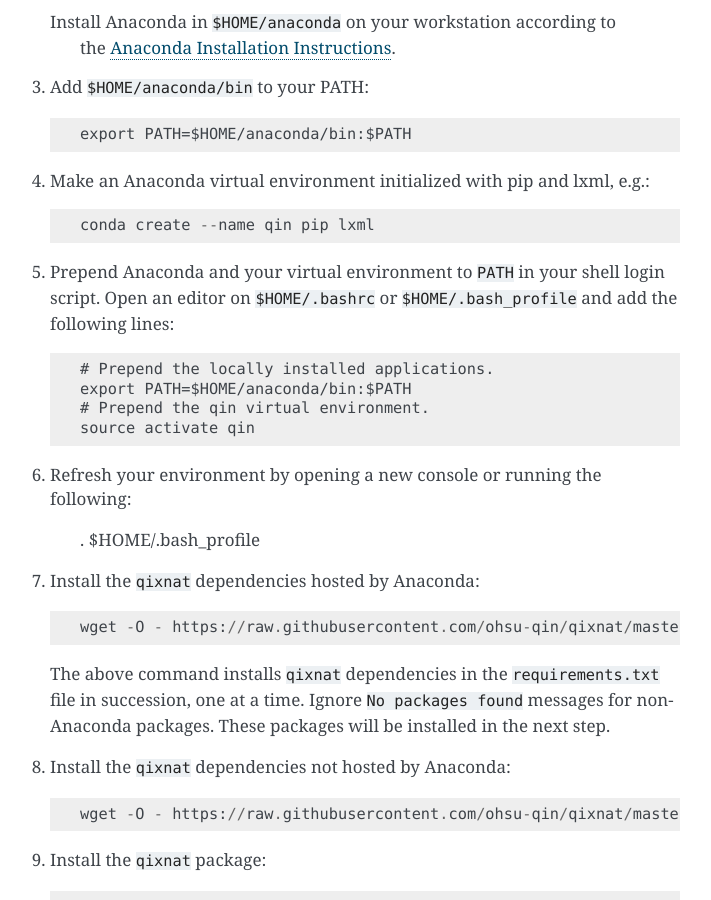
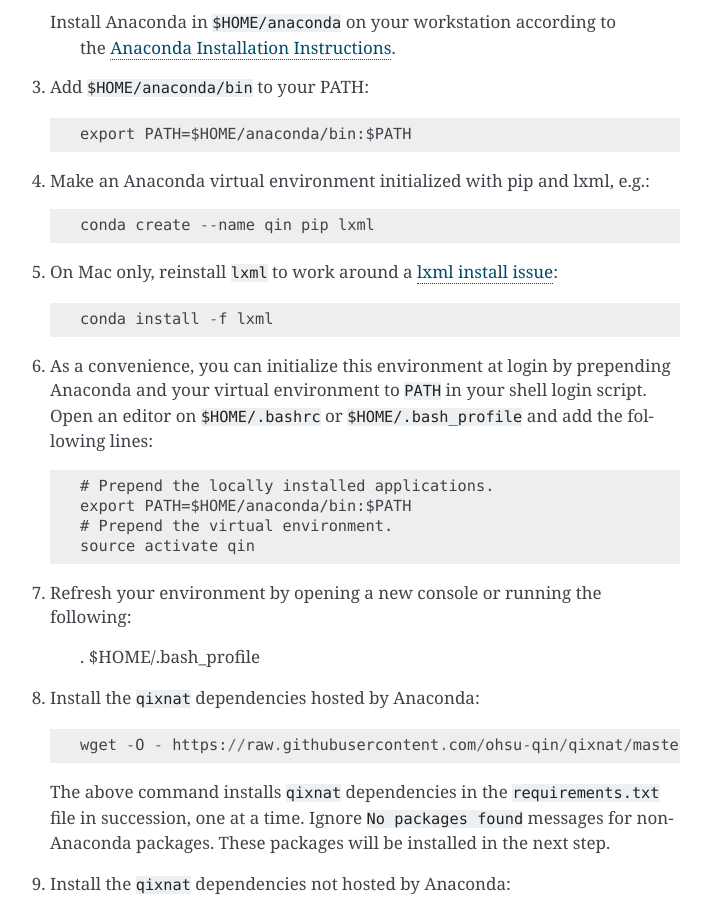
Before and after one commit to ohsu-qin/qixnat, a Sphinx documentation site: the page built from doc/index.rst, in a window 1280 px wide and 900 px high, scrolled down 829 px. Shown: the whole window, without its empty margins (400-1111 px from the left). Built offline with Sphinx 7.4.7, drawn with Linux system fonts in a browser that asks for light colours.

Commit message:
Add libxml bug work-around step.

```diff
--- a/doc/index.rst
+++ b/doc/index.rst
@@ -52,20 +52,25 @@
 
        conda create --name qin pip lxml
 
-5. Prepend Anaconda and your virtual environment to ``PATH`` in your shell
+5. On Mac only, reinstall ``lxml`` to work around a `lxml install issue`_::
+
+       conda install -f lxml
+
+6. As a convenience, you can initialize this environment at login by prepending
+   Anaconda and your virtual environment to ``PATH`` in your shell
    login script. Open an editor on ``$HOME/.bashrc`` or ``$HOME/.bash_profile``
    and add the following lines::
 
       # Prepend the locally installed applications.
       export PATH=$HOME/anaconda/bin:$PATH
-      # Prepend the qin virtual environment.
+      # Prepend the virtual environment.
       source activate qin
 
-6. Refresh your environment by opening a new console or running the following:
+7. Refresh your environment by opening a new console or running the following:
 
       . $HOME/.bash_profile
 
-7. Install the ``qixnat`` dependencies hosted by Anaconda::
+8. Install the ``qixnat`` dependencies hosted by Anaconda::
 
        wget -O - https://raw.githubusercontent.com/ohsu-qin/qixnat/master/requirements.txt | xargs -n 1 conda install -y
 
@@ -126,6 +131,8 @@
 
 .. _license: https://github.com/ohsu-qin/qixnat/blob/master/LICENSE.txt
 
+.. _lxml install issue: http://stackoverflow.com/questions/23172384/lxml-runtime-error-reason-incompatible-library-version-etree-so-requires-vers
+
 .. _nose: https://nose.readthedocs.org/en/latest/
 
 .. _pip: https://pypi.python.org/pypi/pip
```
Also changed, not shown: other parts of doc/index.rst (+2 -2 lines).
